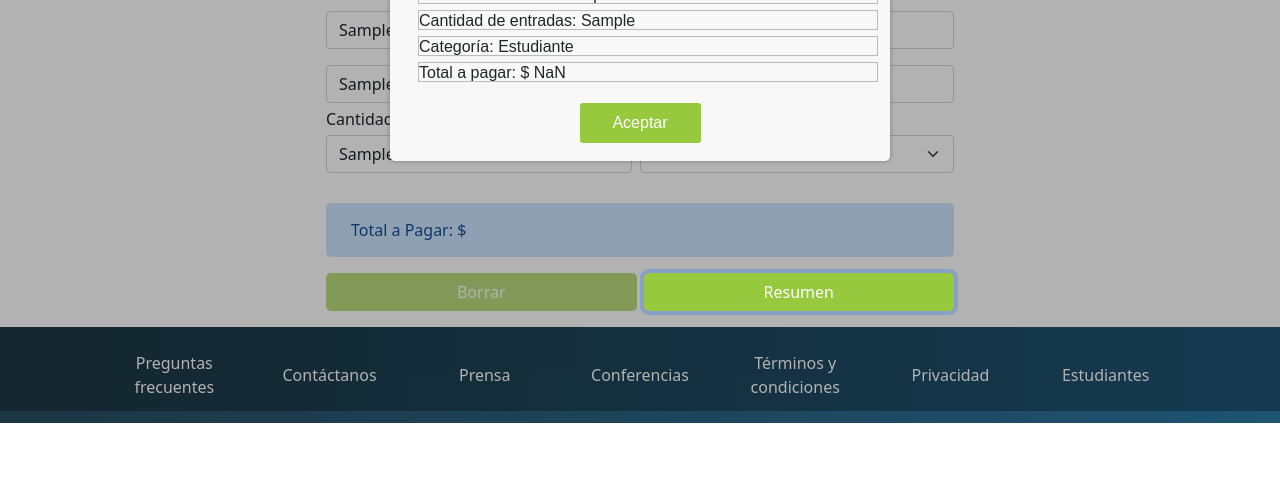
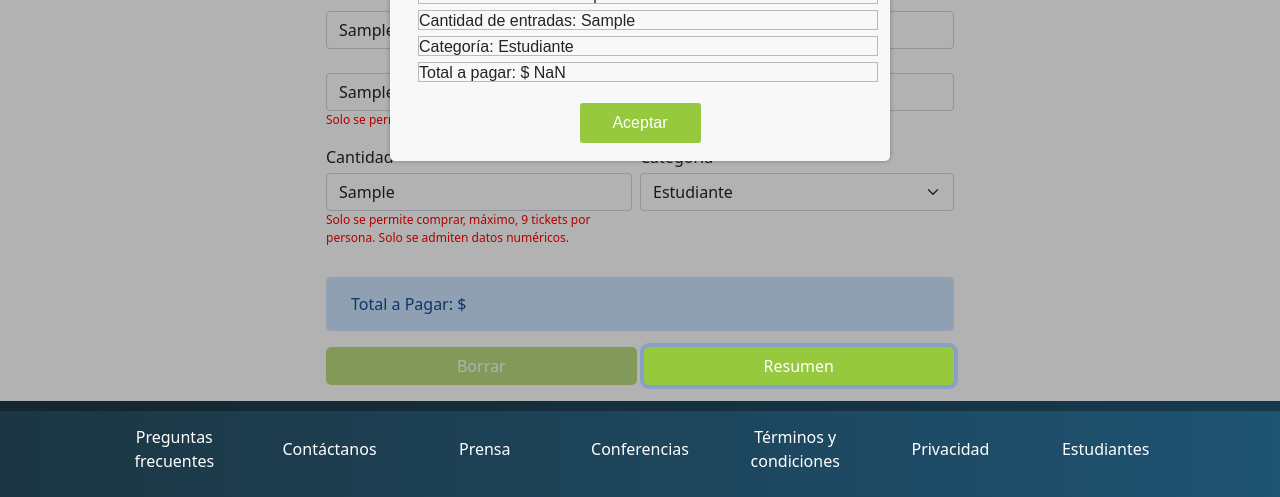
Before and after one commit to eldiego77cp/eldiego77cp.github.io, a plain HTML site: page tickets.html in a window 1280 px wide. Both pictures are taken after typing "Sample", "Sample", "Sample", "Sample" into the empty fields and a click on the button "Resumen". Shown: the part 389-886 px from the top of the page. Before the commit the page ends 812 px from the top, so only its background shows below. Drawn offline with nearby package versions, Linux system fonts and the light colour scheme.

Commit message:
UPD 28102023 18:44

```diff
--- a/css/style.css
+++ b/css/style.css
@@ -309,3 +309,13 @@ body{
 	from { opacity: 0; }
 	to { opacity: 1; }
 }
+
+/* ------------------------- */
+/* VALIDACIONES */
+/* ------------------------- */
+
+.msg-nombre, .msg-apellido, .msg-correo, .msg-cantidad {
+    color: red;
+    font-size: 12px;
+    display: none;
+}
--- a/tickets.html
+++ b/tickets.html
@@ -103,20 +103,26 @@
                 </div>
             </div>
             <div class="row justify-content-md-center g-0">
-                <div class="btn-group col-md-6 text-center">
-                    <input id="nombre" pattern="[A-Za-z]" type="text" class="form-control me-2" placeholder="Nombre" aria-label="First name">
-                    <input id="apellido" pattern="[A-Za-z]" type="text" class="form-control" placeholder="Apellido" aria-label="Last name">
+                <div class="col-md-3 pe-2">
+                    <input oninput="validarNombre(this)" id="nombre" type="text" class="form-control me-2" placeholder="Nombre" aria-label="First name">
+                    <div id="msg-nombre" class="msg-nombre">Solo se permite ingresar letras mayúsculas y minúsculas.</div>
+                </div>
+                <div class="col-md-3">
+                    <input oninput="validarApellido(this)" id="apellido" type="text" class="form-control" placeholder="Apellido" aria-label="Last name">
+                    <div id="msg-apellido" class="msg-apellido">Solo se permite ingresar letras mayúsculas y minúsculas.</div>
+                </div>
+            </div>
+            <div class="row justify-content-md-center g-0 mt-4">
+                <div class="col-md-6">
+                    <input oninput="validarCorreo(this)" id="correo" type="text" class="form-control" placeholder="Correo" aria-label="Mail">
+                    <div id="msg-correo" class="msg-correo">Solo se permite ingresar letras mayúsculas y minúsculas.</div>
                 </div>
             </div>
             <div class="row justify-content-md-center g-0 mt-3">
-                <div class="col-md-6 text-center">
-                    <input id="correo" type="text" class="form-control" placeholder="Correo" aria-label="Mail">
-                </div>
-            </div>
-            <div class="row justify-content-md-center g-0 mt-1">
                 <div class="col-md-3 pe-2">
                     <label class="">Cantidad</label>
-                    <input id="cantidad" type="text" class="form-control me-2 mt-1" placeholder="cantidad" aria-label="cantidad">
+                    <input oninput="validarCantidad(this)" id="cantidad" type="text" class="form-control me-2 mt-1" placeholder="cantidad" aria-label="cantidad">
+                    <div id="msg-cantidad" class="msg-cantidad">Solo se permite comprar, máximo, 9 tickets por persona. Solo se admiten datos numéricos.</div>
                 </div>
                 <div class="col-md-3">
                     <label class="">Categoría</label>
--- a/tickets.js
+++ b/tickets.js
@@ -188,3 +188,71 @@ btnAceptarPopupBorrar.addEventListener('click', function(event){
     popupBorrar.classList.remove('active');
 
 });
+
+// Validación de Inputs
+
+function validarNombre(nombre) {
+
+    const pattern = /^[A-Za-z ]*$/;
+    const nombreIngresado = nombre.value;
+    const mensaje = document.getElementById('msg-nombre');
+
+    if (pattern.test(nombreIngresado)) {
+      nombre.classList.remove('error');
+      mensaje.style.display = 'none';
+    } else {
+      nombre.classList.add('error');
+      mensaje.style.display = 'block';
+    }
+
+
+}
+
+function validarApellido(apellido) {
+
+    const pattern = /^[A-Za-z ]*$/;
+    const apellidoIngresado = apellido.value;
+    const mensaje = document.getElementById('msg-apellido');
+
+    if (pattern.test(apellidoIngresado)) {
+      apellido.classList.remove('error');
+      mensaje.style.display = 'none';
+    } else {
+      apellido.classList.add('error');
+      mensaje.style.display = 'block';
+    }
+}
+
+function validarCantidad(cantidad) {
+
+    const pattern = /^$|^[1-9]$/;
+    const cantidadIngresada = cantidad.value;
+    const mensaje = document.getElementById('msg-cantidad');
+
+    if (pattern.test(cantidadIngresada)) {
+      cantidad.classList.remove('error');
+      mensaje.style.display = 'none';
+    } else {
+      cantidad.classList.add('error');
+      mensaje.style.display = 'block';
+    }
+
+}
+
+function validarCorreo(correo) {
+    const pattern = /^[A-Za-z0-9._%-]+@[A-Za-z0-9.-]+\.[A-Za-z]{2,4}$/;
+    const correoIngresado = correo.value;
+    const mensaje = document.getElementById('msg-correo');
+
+    if (pattern.test(correoIngresado)) {
+      correo.classList.remove('error');
+      mensaje.style.display = 'none';
+    } else {
+      correo.classList.add('error');
+      mensaje.style.display = 'block';
+    }
+
+
+}
+
+//^[A-Za-z0-9._%-]+@[A-Za-z0-9.-]+\.[A-Za-z]{2,4}$
```
